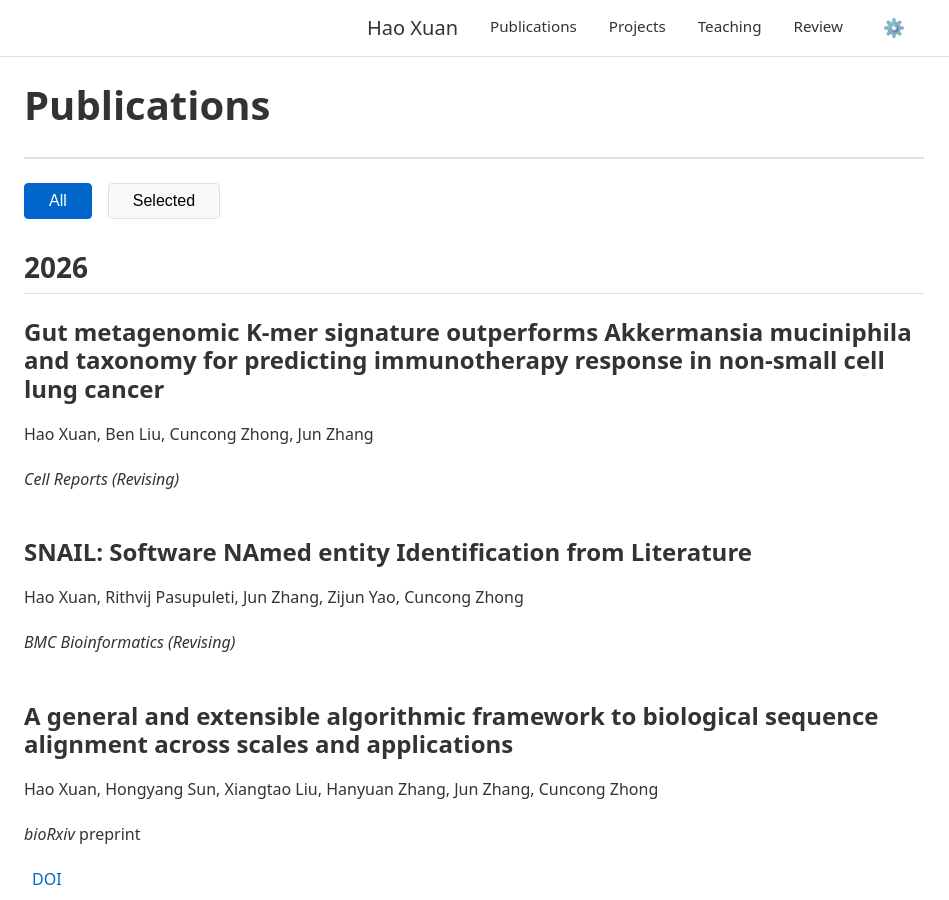
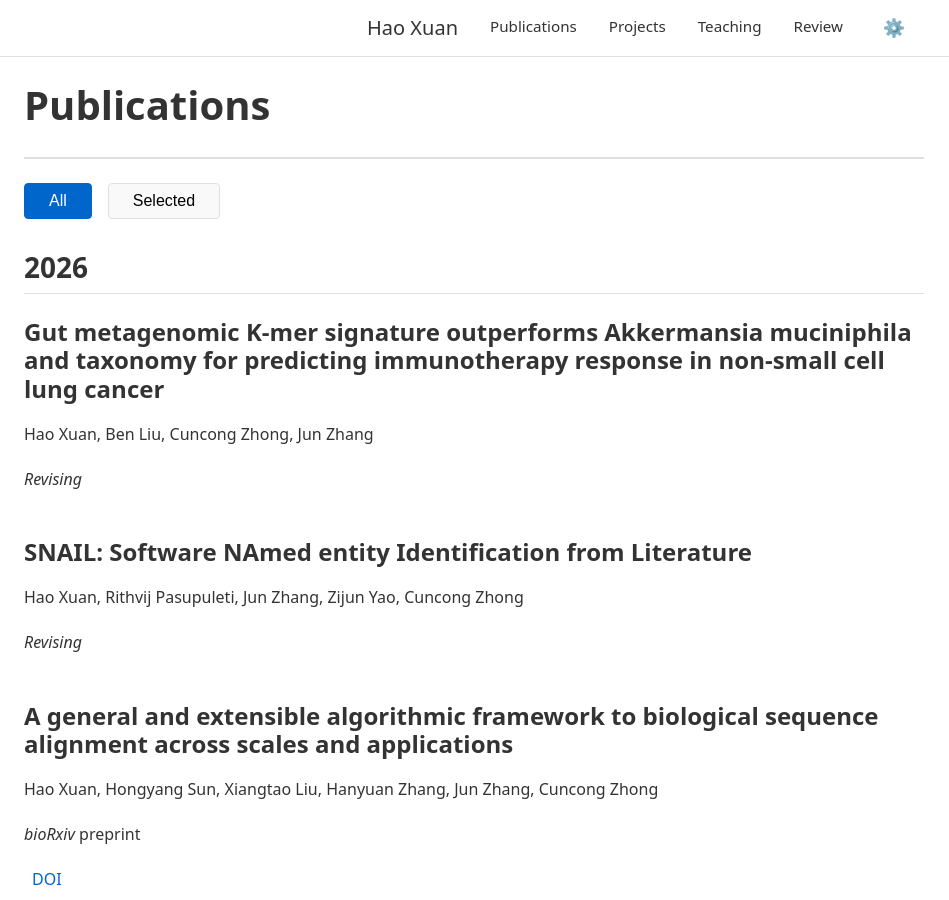
Before and after one commit to xuan13hao/xuan13hao.github.io, a Jekyll site: the page built from publications.md, in a window 1280 px wide and 900 px high. Shown: the whole window, without its empty margins (0-949 px from the left). Built offline with Jekyll 4.4.1, drawn with Linux system fonts in a browser that asks for light colours.

Commit message:
second comit

```diff
--- a/_data/publications.yml
+++ b/_data/publications.yml
@@ -39,7 +39,7 @@
 
 - title: "SNAIL: Software NAmed entity Identification from Literature"
   authors: "Hao Xuan, Rithvij Pasupuleti, Jun Zhang, Zijun Yao, Cuncong Zhong"
-  venue: "BMC Bioinformatics (Revising)"
+  venue: "Revising"
   year: 2026
   # type: "journal"
   # selected: true
@@ -52,7 +52,7 @@
 
 - title: "Gut metagenomic K-mer signature outperforms Akkermansia muciniphila and taxonomy for predicting immunotherapy response in non-small cell lung cancer"
   authors: "Hao Xuan, Ben Liu, Cuncong Zhong, Jun Zhang"
-  venue: "Cell Reports (Revising)"
+  venue: "Revising"
   year: 2026
   # type: "journal"
   selected: false
```
